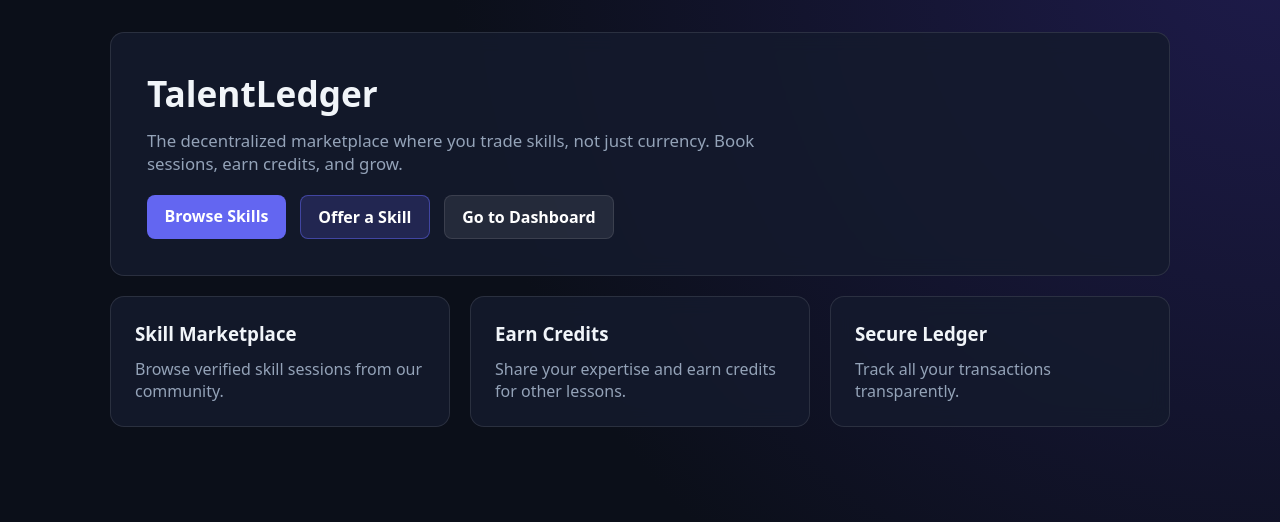
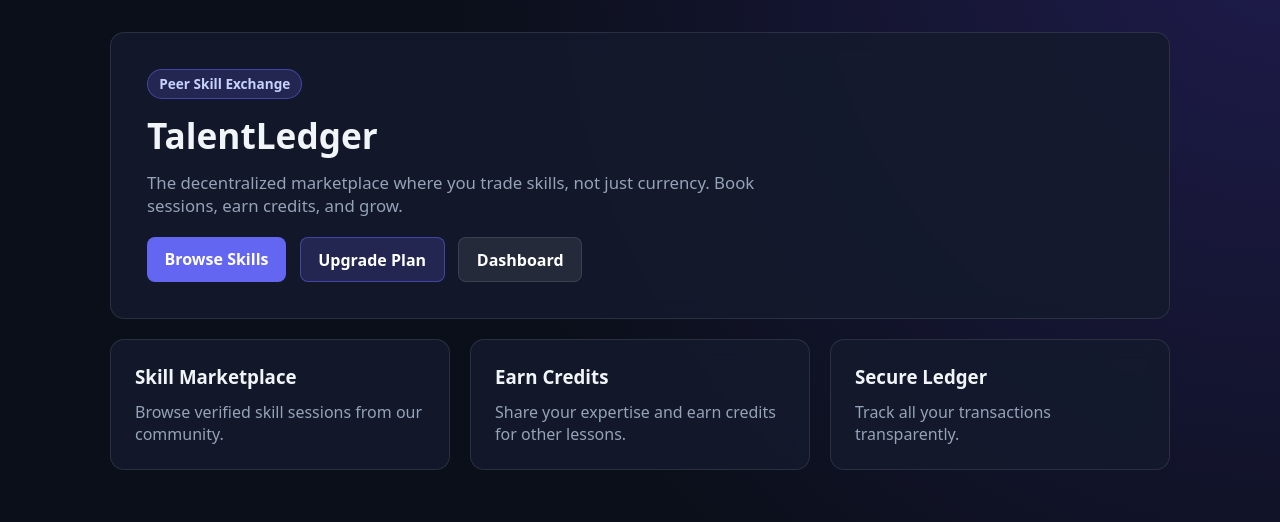
Before and after one commit to ryanmakau560-debug/TalentLedger, a Django app: template templates/home.html in a window 1280 px wide. Shown: the part 64-586 px from the top of the page. Run offline with Django 5.2, Linux system fonts and the light colour scheme; the template is opened without the code that fills it, so the values that code supplies are empty.

Commit message:
Update templates and styling

```diff
--- a/templates/home.html
+++ b/templates/home.html
@@ -3,14 +3,15 @@
 
 {% block content %}
 <div class="card" style="padding: 2.25rem;">
+  <span class="badge" style="display: inline-block; margin-bottom: 0.75rem;">Peer Skill Exchange</span>
   <h1 style="font-size: 2.2rem;">TalentLedger</h1>
   <p class="muted" style="font-size: 1.05rem; max-width: 680px;">
     The decentralized marketplace where you trade skills, not just currency. Book sessions, earn credits, and grow.
   </p>
   <div style="display: flex; gap: 0.85rem; flex-wrap: wrap; margin-top: 1.25rem;">
     <a class="btn" href="/marketplace/">Browse Skills</a>
-    <a class="btn" href="/add-skill/" style="background: rgba(99, 102, 241, 0.2); border: 1px solid rgba(99, 102, 241, 0.5);">Offer a Skill</a>
-    <a class="btn" href="/dashboard/" style="background: rgba(255, 255, 255, 0.08); border: 1px solid var(--border);">Go to Dashboard</a>
+    <a class="btn" href="/subscription/" style="background: rgba(99, 102, 241, 0.2); border: 1px solid rgba(99, 102, 241, 0.5);">Upgrade Plan</a>
+    <a class="btn" href="/dashboard/" style="background: rgba(255, 255, 255, 0.08); border: 1px solid var(--border);">Dashboard</a>
   </div>
 </div>
 
```
